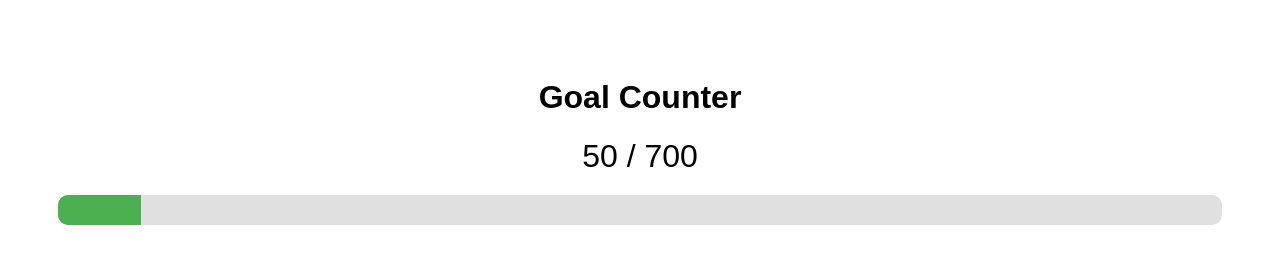
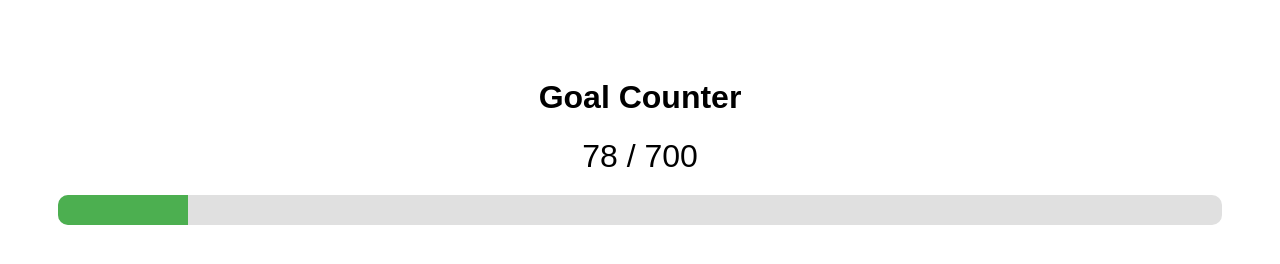
Before and after one commit to beWDev23/Goal-Counter, a plain HTML site: page index.html in a window 1280 px wide. Drawn offline with Linux system fonts and the light colour scheme.

Commit message:
Update index.html

```diff
--- a/index.html
+++ b/index.html
@@ -39,7 +39,7 @@
   </div>
 
   <script>
-    let count = 50;
+    let count = 78;
     const goal = 700;
 
     function increment() {
```
